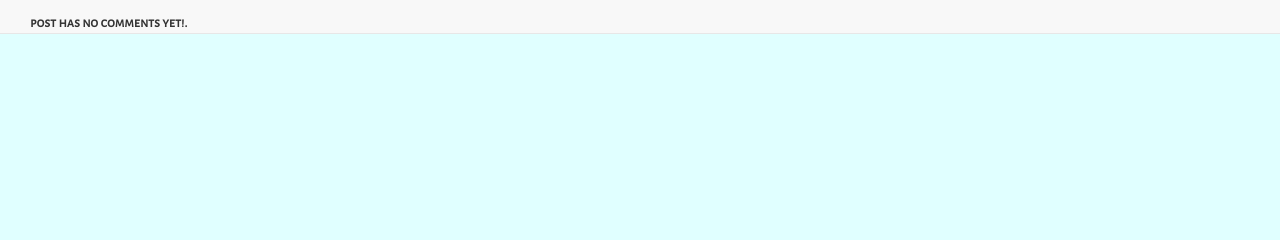
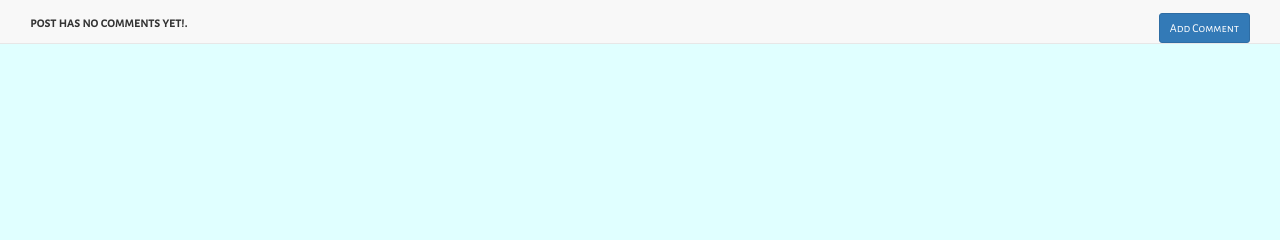
Before and after one commit to BozhanaKoleva/SnoutPage, a Django app: page /SnoutPage/post/1/ in a window 1280 px wide. Shown: the part 207-447 px from the top of the page. Run offline with Django 3.2, Linux system fonts and the light colour scheme; the visitor is signed in with stand-in values (Sample User, id 1); data that the repository does not hold is empty; some libraries are stand-ins or nearby versions.

Commit message:
we can add comments!!!

```diff
--- a/SnoutPage_project/SnoutPage/views.py
+++ b/SnoutPage_project/SnoutPage/views.py
@@ -181,6 +181,7 @@ def post(request, post_title_slug):
         comments = Comment.objects.filter(post=post)
         likes = PostLike.objects.filter(post=post, liked = True).count()
         context_dict['likes'] = likes
+        context_dict['slug'] = post.slug
         context_dict['pet'] = post.pet
         context_dict['comments'] = comments
         context_dict['category'] = post.category
@@ -191,6 +192,7 @@ def post(request, post_title_slug):
         context_dict['created_date'] = post.created_date
     except Post.DoesNotExist:
         context_dict['pet'] = None
+        context_dict['slug'] = None
         context_dict['likes'] = None
         context_dict['comments'] = None
         context_dict['category'] = None
--- a/SnoutPage_project/SnoutPage_project/urls.py
+++ b/SnoutPage_project/SnoutPage_project/urls.py
@@ -45,7 +45,7 @@ urlpatterns = [
     url(r'^password/$',views.change_password, name='change_password'),
     url(r'^add_info/$', views.add_info, name = 'add_info'),
     url(r'^add_post/(?P<pet_name_slug>[\w\-]+)/$', views.add_post, name = 'add_post'),
-    url(r'^add_comment/(?P<post_title_slu>[\w\-]+)/$', views.add_comment, name = 'add_comment'),
+    url(r'^add_comment/(?P<post_title_slug>[\w\-]+)/$', views.add_comment, name = 'add_comment'),
     url(r'SnoutPage/pet/(?P<pet_name_slug>[\w\-]+)/$', views.pet, name='pet'),
     url(r'SnoutPage/post/(?P<post_title_slug>[\w\-]+)/$', views.post, name='post'),
 ]+static(settings.MEDIA_URL, document_root=settings.MEDIA_ROOT)
--- a/SnoutPage_project/templates/SnoutPage/post.html
+++ b/SnoutPage_project/templates/SnoutPage/post.html
@@ -33,7 +33,7 @@
     {% endif %} -->
 
     <div id="comments">
-
+<a  href="{% url 'add_comment' slug  %}" class="btn btn-primary btn-sm pull-right" role="button">Add Comment</a>
     {% if comments %}
     <ul>
         {% for comment in comments %}
```
